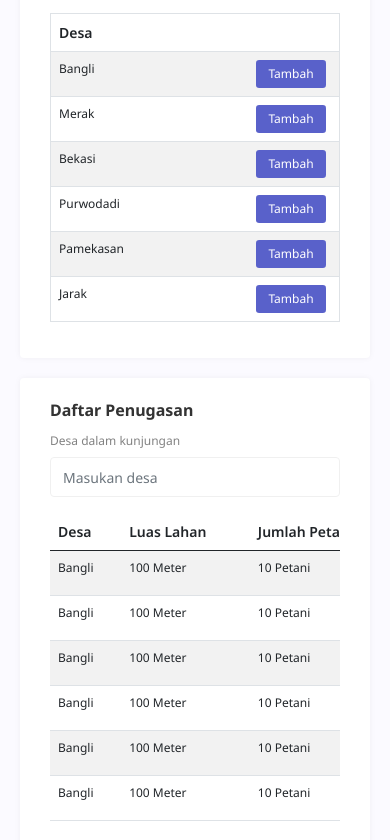
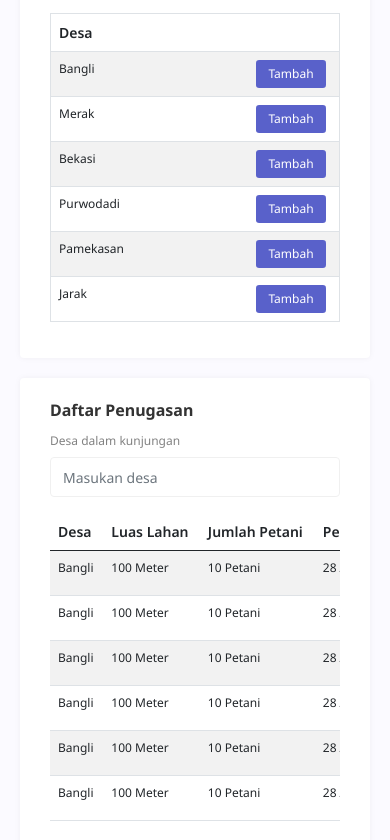
Before and after one commit to revanmd/temantani, a plain HTML site: page index.html in a window 390 px wide. Shown: the part 611-1451 px from the top of the page. Drawn offline with nearby package versions, Linux system fonts and the light colour scheme.

Commit message:
fix diferent table size

```diff
--- a/style.css
+++ b/style.css
@@ -172,7 +172,8 @@ table{
 		font-size: 12px;
 	}
 	#full-table{
-		width: 800px !important
+		min-width: 600px;
+		max-width: 900px !important
 	}
 	#penugasan{
 		padding-top: 0;
```
